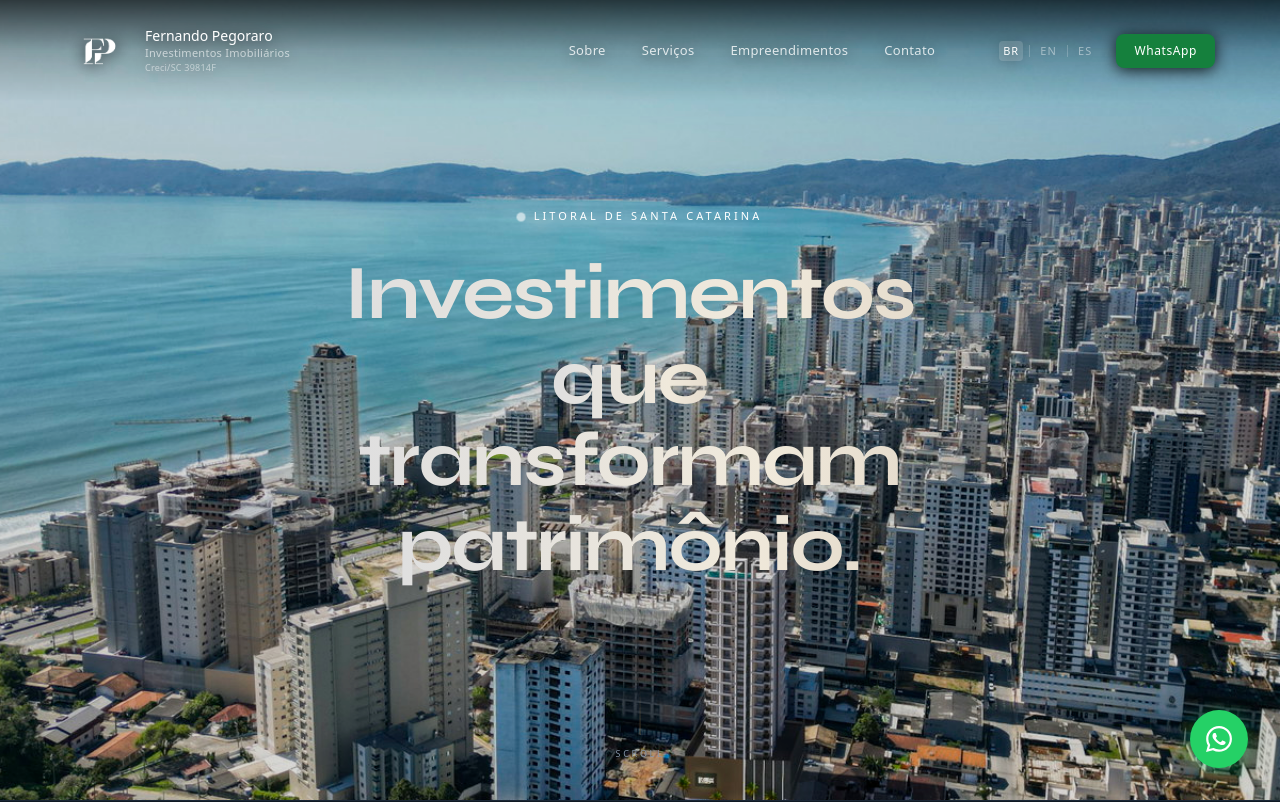
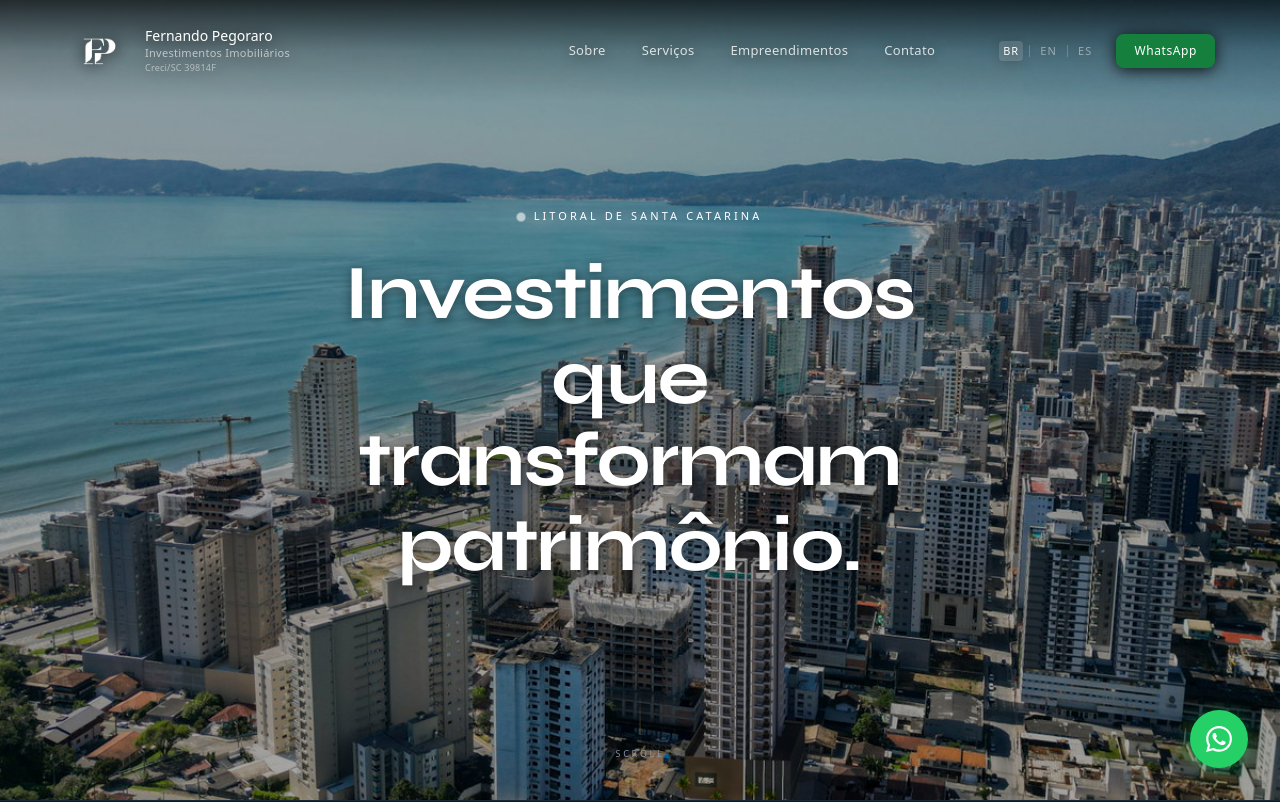
Before and after one commit to Garbson/fernandoimoveis, a React (Vite) app: page / in a window 1280 px wide. Shown: the top 802 px of the page. Built offline with nearby package versions, Linux system fonts and the light colour scheme.

Commit message:
aumentando overley  do hero para ficar mais facil de ver o texto

```diff
--- a/components/HeroSection.jsx
+++ b/components/HeroSection.jsx
@@ -179,7 +179,7 @@ export default function HeroSection() {
       <div className="hero-bg absolute inset-[-10%] z-0">
         <div className="absolute inset-0 bg-[url(/images/hero02.jpg)] sm:bg-[url(/images/hero.jpg)] bg-cover bg-center" />
       </div>
-      <div className="absolute inset-0 bg-black/15 z-0" />
+      <div className="absolute inset-0 bg-black/35 z-0" />
 
       <div className="hero-content max-w-[860px] mx-auto px-[clamp(20px,5vw,60px)] relative z-10 w-full">
         <p className="hero-eyebrow inline-flex items-center gap-2.5 text-[11px] font-medium tracking-[0.28em] uppercase text-white mb-7">
@@ -188,17 +188,17 @@ export default function HeroSection() {
         </p>
 
         <h1
-          className="font-display text-ink font-bold leading-[1.06] tracking-tight mb-8"
+          className="font-display text-white font-bold leading-[1.06] tracking-tight mb-8 [text-shadow:0_2px_12px_rgba(0,0,0,0.45)]"
           style={{ fontSize: "clamp(40px,6vw,80px)" }}
         >
           <span className="block pb-1">
-            <WaveWords text={t("hero_title_1")} className=" shimmer-text" />
+            <WaveWords text={t("hero_title_1")} className="" />
           </span>
           <span className="block pb-1">
-            <WaveWords text={t("hero_title_2")} className=" shimmer-text" />
+            <WaveWords text={t("hero_title_2")} className="" />
           </span>
           <span className="block pb-1">
-            <WaveWords text={t("hero_title_3")} className=" shimmer-text" />
+            <WaveWords text={t("hero_title_3")} className="" />
           </span>
         </h1>
       </div>
```
